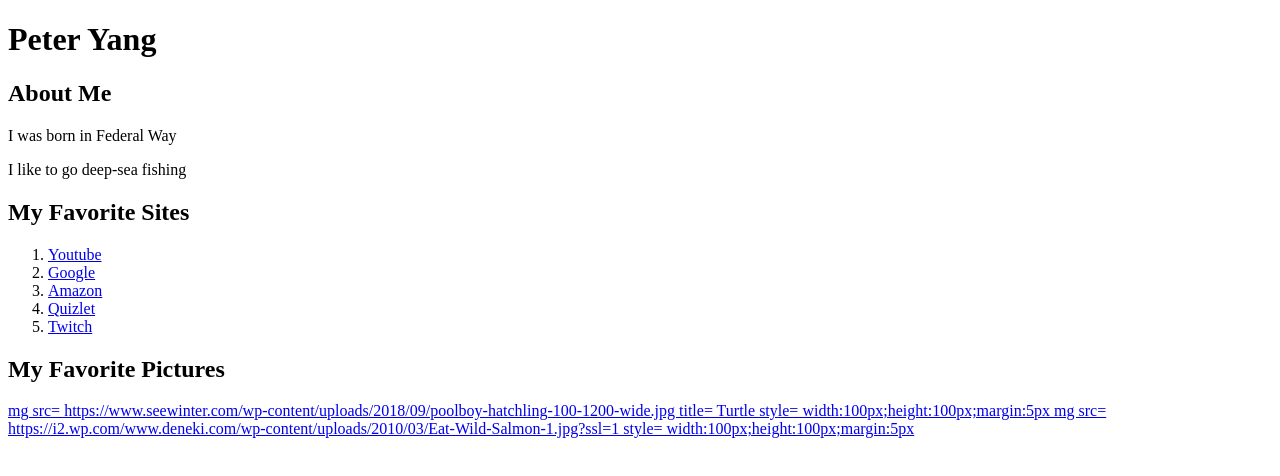
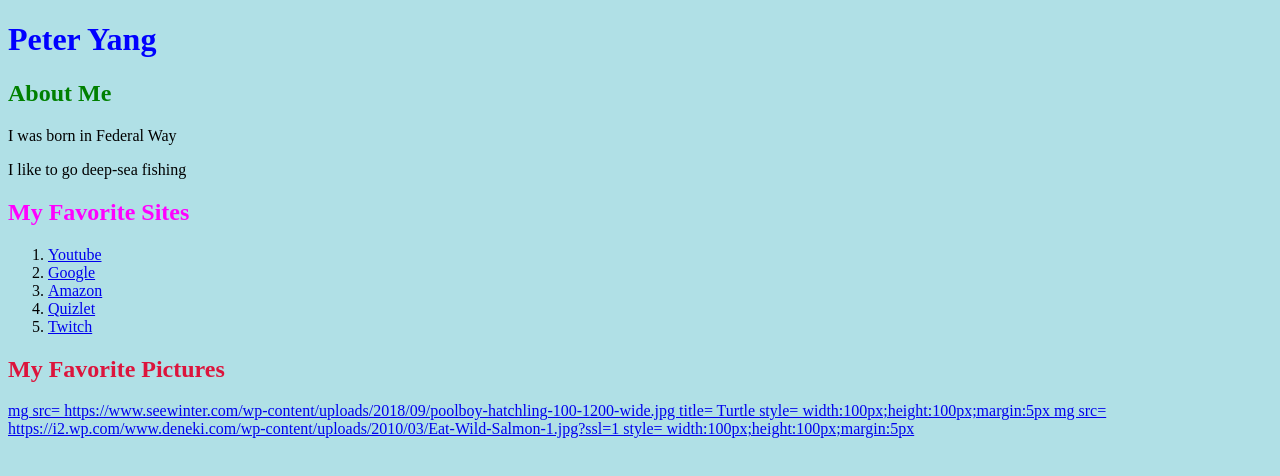
Before and after one commit to pny1104-1923920/pny1104-1923920.github.io, a plain HTML site: page tags.html in a window 1280 px wide. Drawn offline with Linux system fonts and the light colour scheme.

Commit message:
Add files via upload

```diff
--- a/tags.html
+++ b/tags.html
@@ -1,16 +1,19 @@
 <!DOCTYPE html>
 <html>
 	<head>
+	<style>
+	body {background-color: powderblue;}
+	</style>
 	<title>Peter's Awesome Website</title>
 	</head>
 	<body>
 
-		<h1>Peter Yang</h1>
-		<h2>About Me</h2>
+		<h1 style="color:blue;">Peter Yang</h1>
+		<h2 style="color:green;">About Me</h2>
 		<p>I was born in Federal Way</p>
 		<p>I like to go deep-sea fishing</p>
 
-	<h2>My Favorite Sites</h2>
+	<h2 style="color:magenta;">My Favorite Sites</h2>
 
 	<ol>
 
@@ -34,7 +37,7 @@
 
 	</ol>
 
-	<h2>My Favorite Pictures</h2>
+	<h2 style="color:crimson;">My Favorite Pictures</h2>
 
 	<a href="https://www.seewinter.com/wp-content/uploads/2018/09/poolboy-hatchling-100-1200-wide.jpg">
 	mg src= https://www.seewinter.com/wp-content/uploads/2018/09/poolboy-hatchling-100-1200-wide.jpg
@@ -45,7 +48,5 @@
 	mg src= https://i2.wp.com/www.deneki.com/wp-content/uploads/2010/03/Eat-Wild-Salmon-1.jpg?ssl=1
 	style= width:100px;height:100px;margin:5px
 
-
-
 	</body>
 </html>
```
